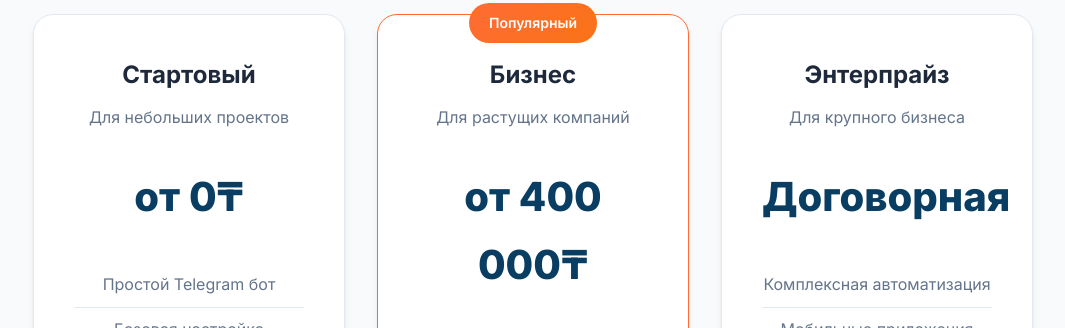
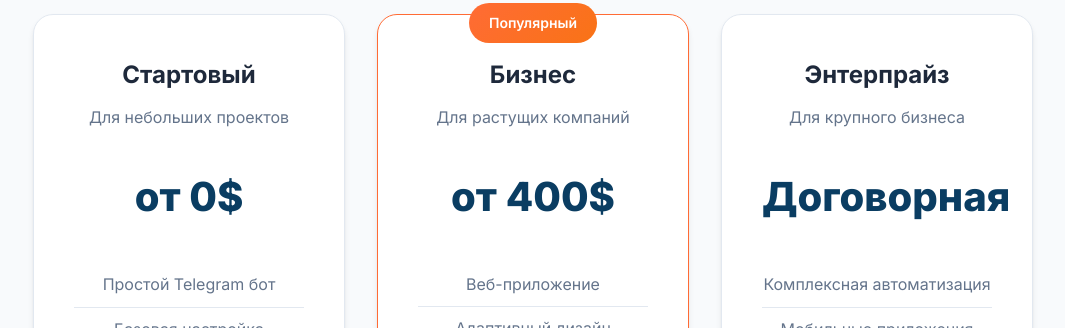
Before and after one commit to ZhaksyTech/ZhaksyTech, a plain HTML site: page index.html in a window 1280 px wide. Shown: the part 4097-4425 px from the top of the page, without its empty margins (107-1172 px from the left). Drawn offline with nearby package versions, Linux system fonts and the light colour scheme.

Commit message:
Update index.html

```diff
--- a/index.html
+++ b/index.html
@@ -1313,7 +1313,7 @@
                 <div class="pricing-card" data-aos="fade-up" data-aos-delay="100">
                     <h3 class="pricing-title">Стартовый</h3>
                     <p class="pricing-description">Для небольших проектов</p>
-                    <div class="pricing-price">от 0₸</div>
+                    <div class="pricing-price">от 0$</div>
                     <ul class="pricing-features">
                         <li>Простой Telegram бот</li>
                         <li>Базовая настройка</li>
@@ -1326,7 +1326,7 @@
                     <div class="pricing-badge">Популярный</div>
                     <h3 class="pricing-title">Бизнес</h3>
                     <p class="pricing-description">Для растущих компаний</p>
-                    <div class="pricing-price">от 400 000₸</div>
+                    <div class="pricing-price">от 400$</div>
                     <ul class="pricing-features">
                         <li>Веб-приложение</li>
                         <li>Адаптивный дизайн</li>
```
